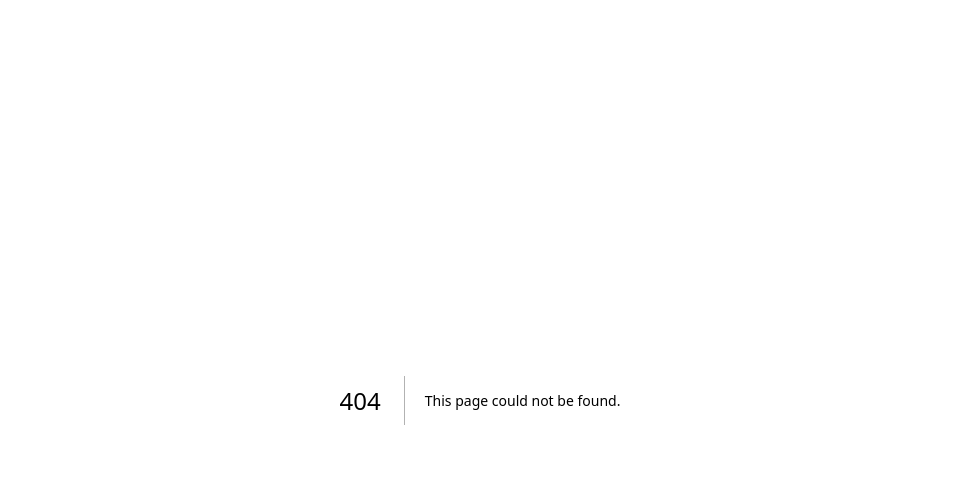
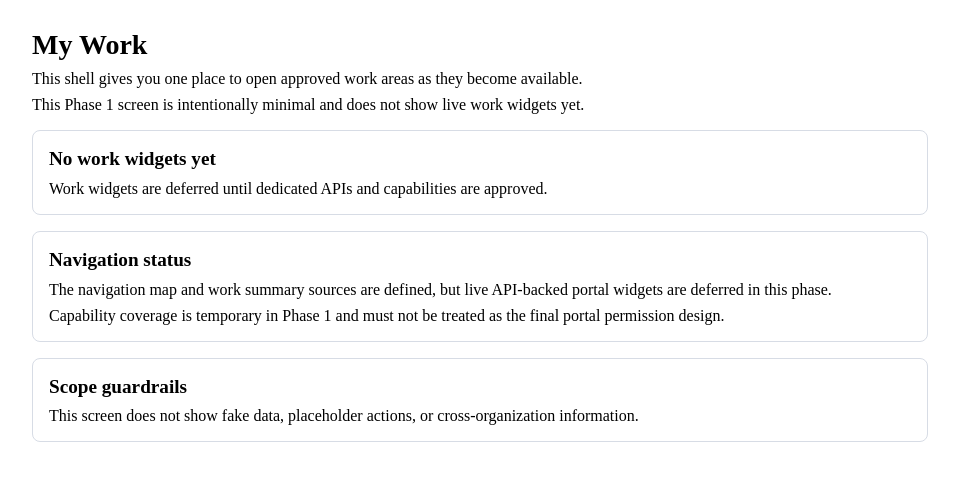
Before and after one commit to usman-hussain-minhas/akti-erp-10, a Next.js app in the folder apps/web/: page /app in a window 1280 px wide. Before the commit this address had no page. Shown: the top 480 px of the page, without its empty margins (160-1119 px from the left). Built offline with nearby package versions, Linux system fonts and the light colour scheme.

Commit message:
P1-009 add portal shell screen

```diff
--- /dev/null
+++ b/apps/web/app/app/page.tsx
@@ -0,0 +1,96 @@
+type PortalShellState = 'empty' | 'loading' | 'error' | 'permission_denied' | 'degraded';
+
+type ScreenStateCopy = {
+  title: string;
+  message: string;
+};
+
+const SCREEN_TITLE = 'My Work';
+const SCREEN_PURPOSE = 'This shell gives you one place to open approved work areas as they become available.';
+const SCREEN_CONTEXT = 'This Phase 1 screen is intentionally minimal and does not show live work widgets yet.';
+
+const STATE_COPY: Record<PortalShellState, ScreenStateCopy> = {
+  empty: {
+    title: 'No work widgets yet',
+    message: 'Work widgets are deferred until dedicated APIs and capabilities are approved.',
+  },
+  loading: {
+    title: 'Loading',
+    message: 'Please wait while this screen loads.',
+  },
+  error: {
+    title: 'Something went wrong',
+    message: 'Please try again. If this continues, contact support.',
+  },
+  permission_denied: {
+    title: 'Access denied',
+    message: 'You do not have permission to open this screen.',
+  },
+  degraded: {
+    title: 'Limited mode',
+    message: 'Some features are temporarily unavailable.',
+  },
+};
+
+const DEFAULT_STATE: PortalShellState = 'empty';
+
+export default function PortalShellPage() {
+  const currentState = DEFAULT_STATE;
+  const state = STATE_COPY[currentState];
+
+  return (
+    <main
+      style={{
+        margin: '0 auto',
+        maxWidth: '56rem',
+        padding: '1.25rem 1rem 2rem',
+        display: 'grid',
+        gap: '1rem',
+      }}
+    >
+      <header style={{ display: 'grid', gap: '0.5rem' }}>
+        <h1 style={{ margin: 0, fontSize: '1.75rem', lineHeight: 1.2 }}>{SCREEN_TITLE}</h1>
+        <p style={{ margin: 0 }}>{SCREEN_PURPOSE}</p>
+        <p style={{ margin: 0 }}>{SCREEN_CONTEXT}</p>
+      </header>
+
+      <section
+        aria-labelledby="portal-state-heading"
+        style={{ border: '1px solid #d7dce5', borderRadius: '0.5rem', padding: '1rem', display: 'grid', gap: '0.5rem' }}
+      >
+        <h2 id="portal-state-heading" style={{ margin: 0, fontSize: '1.2rem', lineHeight: 1.3 }}>
+          {state.title}
+        </h2>
+        <p style={{ margin: 0 }}>{state.message}</p>
+      </section>
+
+      <section
+        aria-labelledby="portal-nav-heading"
+        style={{ border: '1px solid #d7dce5', borderRadius: '0.5rem', padding: '1rem', display: 'grid', gap: '0.5rem' }}
+      >
+        <h2 id="portal-nav-heading" style={{ margin: 0, fontSize: '1.2rem', lineHeight: 1.3 }}>
+          Navigation status
+        </h2>
+        <p style={{ margin: 0 }}>
+          The navigation map and work summary sources are defined, but live API-backed portal widgets are deferred in
+          this phase.
+        </p>
+        <p style={{ margin: 0 }}>
+          Capability coverage is temporary in Phase 1 and must not be treated as the final portal permission design.
+        </p>
+      </section>
+
+      <section
+        aria-labelledby="portal-scope-heading"
+        style={{ border: '1px solid #d7dce5', borderRadius: '0.5rem', padding: '1rem', display: 'grid', gap: '0.5rem' }}
+      >
+        <h2 id="portal-scope-heading" style={{ margin: 0, fontSize: '1.2rem', lineHeight: 1.3 }}>
+          Scope guardrails
+        </h2>
+        <p style={{ margin: 0 }}>
+          This screen does not show fake data, placeholder actions, or cross-organization information.
+        </p>
+      </section>
+    </main>
+  );
+}
```
